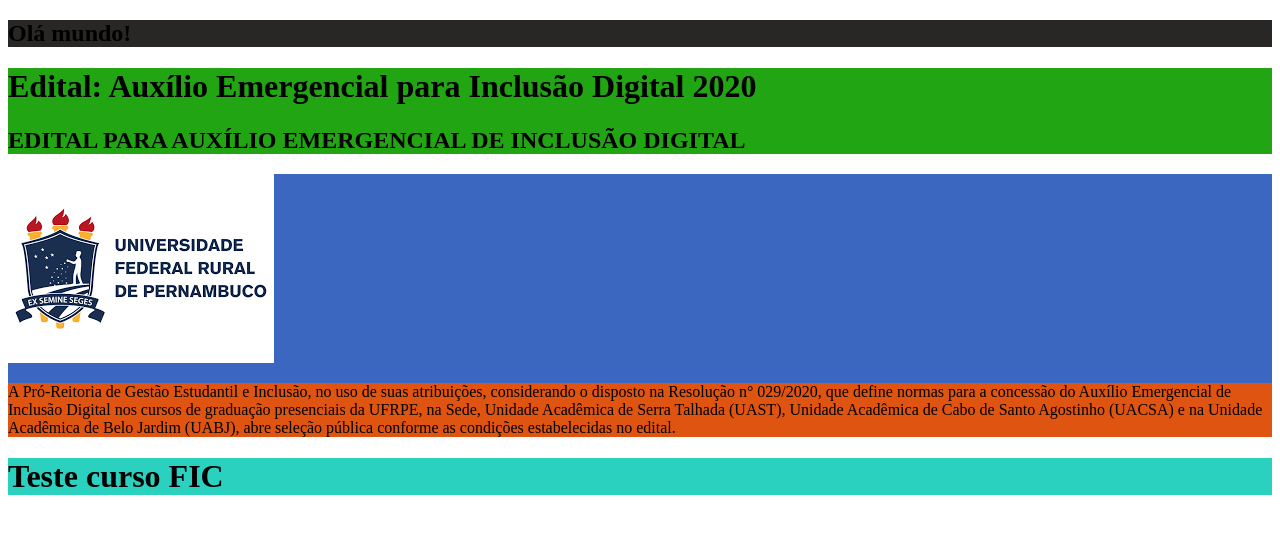
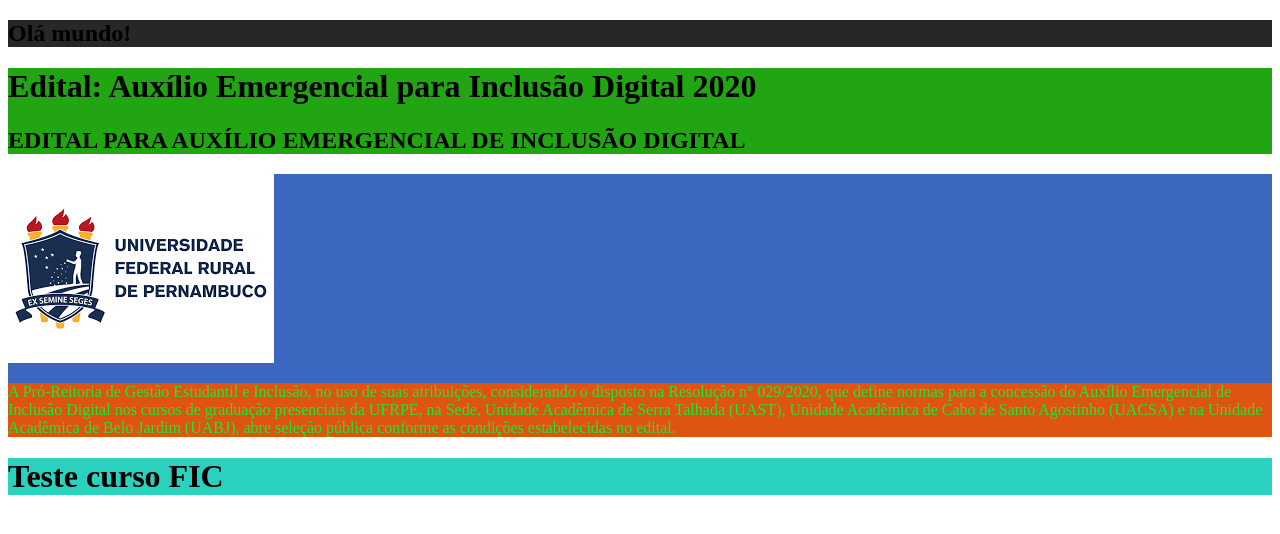
Before and after one commit to mdsnmaria/pw, a plain HTML site: page index.html in a window 1280 px wide. Drawn offline with Linux system fonts and the light colour scheme.

Commit message:
alterando cor do paragrafo

```diff
--- a/index.html
+++ b/index.html
@@ -22,7 +22,7 @@
 
 
 
-<p>A Pró-Reitoria de Gestão Estudantil e Inclusão, no uso de suas atribuições, considerando o disposto na Resolução n° 029/2020, que define normas para a concessão do Auxílio Emergencial de Inclusão Digital nos cursos de graduação presenciais da UFRPE, na Sede, Unidade Acadêmica de Serra Talhada (UAST), Unidade Acadêmica de Cabo de Santo Agostinho (UACSA) e na Unidade Acadêmica de Belo Jardim (UABJ), abre seleção pública conforme as condições estabelecidas no edital.
+<p style= "color: #1FE832">A Pró-Reitoria de Gestão Estudantil e Inclusão, no uso de suas atribuições, considerando o disposto na Resolução n° 029/2020, que define normas para a concessão do Auxílio Emergencial de Inclusão Digital nos cursos de graduação presenciais da UFRPE, na Sede, Unidade Acadêmica de Serra Talhada (UAST), Unidade Acadêmica de Cabo de Santo Agostinho (UACSA) e na Unidade Acadêmica de Belo Jardim (UABJ), abre seleção pública conforme as condições estabelecidas no edital.
 </p>
 </article>
 </div>
```
